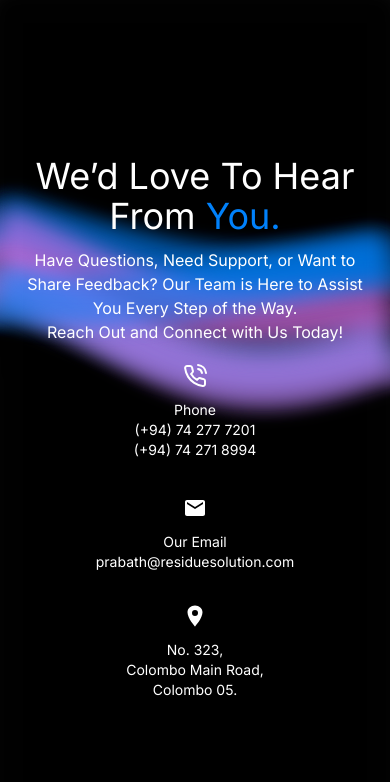
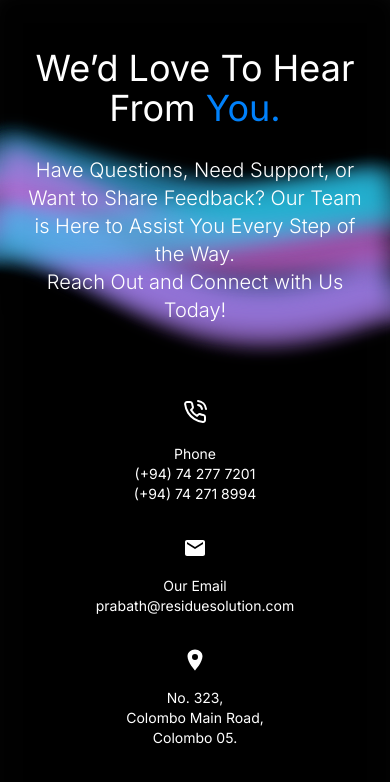
Before and after one commit to Lahiru-911/Residue-Web-React-TailwindCss, a React (Vite) app: page / in a window 390 px wide. Shown: the top 782 px of the page. Built offline with nearby package versions, Linux system fonts and the light colour scheme.

Commit message:
with responsive

```diff
--- a/src/Components/Footer/SubFooter.jsx
+++ b/src/Components/Footer/SubFooter.jsx
@@ -23,6 +23,7 @@ const SubFooter = () => {
                 className="text-black hover:text-[#0081FB]"
               >
                 (+94) 74 277 7201
+                (+94) 74 271 8994
               </a>
             </p>
             <address className="not-italic text-black hover:text-[#0081FB]">
--- a/src/Components/ui/wavy-background.tsx
+++ b/src/Components/ui/wavy-background.tsx
@@ -1,3 +1,4 @@
+"use client";
 import { cn } from "../../lib/utils";
 import React, { useEffect, useRef, useState } from "react";
 import { createNoise3D } from "simplex-noise";
@@ -12,18 +13,10 @@ export const WavyBackground = ({
   blur = 10,
   speed = "fast",
   waveOpacity = 0.5,
-  canvasWidth = "100%",   // Set width as prop, default to 100%
-  canvasHeight = "100vh", // Set height as prop, default to 100% viewport height
   ...props
 }) => {
   const noise = createNoise3D();
-  let w,
-    h,
-    nt,
-    i,
-    x,
-    ctx,
-    canvas;
+  let w, h, nt, i, x, ctx, canvas;
   const canvasRef = useRef(null);
 
   const getSpeed = () => {
@@ -40,28 +33,24 @@ export const WavyBackground = ({
   const init = () => {
     canvas = canvasRef.current;
     ctx = canvas.getContext("2d");
-
-    // Set canvas width and height to custom or default values
-    w = ctx.canvas.width = typeof canvasWidth === "number" ? canvasWidth : window.innerWidth;
-    h = ctx.canvas.height = typeof canvasHeight === "number" ? canvasHeight : window.innerHeight;
-
+    w = ctx.canvas.width = window.innerWidth;
+    h = ctx.canvas.height = window.innerHeight;
     ctx.filter = `blur(${blur}px)`;
     nt = 0;
-
     window.onresize = function () {
-      w = ctx.canvas.width = typeof canvasWidth === "number" ? canvasWidth : window.innerWidth;
-      h = ctx.canvas.height = typeof canvasHeight === "number" ? canvasHeight : window.innerHeight;
+      w = ctx.canvas.width = window.innerWidth;
+      h = ctx.canvas.height = window.innerHeight;
       ctx.filter = `blur(${blur}px)`;
     };
     render();
   };
 
   const waveColors = colors ?? [
-    "#0081FB",
+    "#38bdf8",
     "#818cf8",
     "#c084fc",
     "#e879f9",
-    "#0081FB",
+    "#22d3ee",
   ];
 
   const drawWave = (n) => {
@@ -72,7 +61,7 @@ export const WavyBackground = ({
       ctx.strokeStyle = waveColors[i % waveColors.length];
       for (x = 0; x < w; x += 5) {
         var y = noise(x / 800, 0.3 * i, nt) * 100;
-        ctx.lineTo(x, y + h * 0.35); // adjust for height, currently at 35% of the container
+        ctx.lineTo(x, y + h * 0.275); // adjust for height, currently at 50% of the container
       }
       ctx.stroke();
       ctx.closePath();
@@ -97,32 +86,31 @@ export const WavyBackground = ({
 
   const [isSafari, setIsSafari] = useState(false);
   useEffect(() => {
-    // Special support for Safari.
+    // I'm sorry but I have got to support it on safari.
     setIsSafari(
       typeof window !== "undefined" &&
-      navigator.userAgent.includes("Safari") &&
-      !navigator.userAgent.includes("Chrome")
+        navigator.userAgent.includes("Safari") &&
+        !navigator.userAgent.includes("Chrome")
     );
   }, []);
 
   return (
     <div
-      className={cn("relative flex flex-col items-center justify-center", containerClassName)}
-      style={{ width: canvasWidth, height: canvasHeight }}  // Set size for container as well
+      className={cn(
+        "h-screen w-full relative overflow-hidden", // Responsive classes for height and width
+        containerClassName
+      )}
+      {...props}
     >
       <canvas
         className="absolute inset-0 z-0"
         ref={canvasRef}
         id="canvas"
         style={{
-          width: canvasWidth,   // Set custom width for canvas
-          height: canvasHeight, // Set custom height for canvas
           ...(isSafari ? { filter: `blur(${blur}px)` } : {}),
         }}
       ></canvas>
-      <div className={cn("relative z-10", className)} {...props}>
-        {children}
-      </div>
+      <div className={cn("relative z-10", className)}>{children}</div>
     </div>
   );
 };
--- a/src/WavyBackgroundDemo.jsx
+++ b/src/WavyBackgroundDemo.jsx
@@ -5,34 +5,51 @@ import { IoLocationSharp } from "react-icons/io5";
 
 export function WavyBackgroundDemo() {
   return (
-    <WavyBackground className="font-normal text-center text-white font-inter">
-      <p className="m-3 text-4xl md:text-5xl lg:text-8xl">
+    <WavyBackground className="font-normal text-white font-inter">
+      <div className="text-center">
+        <p className="mt-12 text-4xl sm:text-6xl md:text-6xl lg:text-8xl md:mt-28">
           We’d Love To Hear From <a className="text-[#0081FB]">You.</a>
         </p>
 
-      <p className="m-3 text-base md:text-lg">
+        <p className="p-3 m-4 text-xl font-light sm:p-5 sm:m-8 sm:text-xl md:text-3xl">
           Have Questions, Need Support, or Want to Share Feedback? Our Team is
           Here to Assist You Every Step of the Way.
           <br />
           Reach Out and Connect with Us Today!
         </p>
+      </div>
 
-      <div className="grid gap-8 lg:gap-20 md:grid-cols-3 sm:grid-cols-1">
-        <div className="flex flex-col items-center gap-3 md:items-start">
-          <FiPhoneCall className="mt-2 text-2xl" />
-          <p className="text-sm text-center md:text-left md:text-base">
+      {/* Flex container for contact details */}
+      <div className="flex flex-col items-center justify-between gap-8 mx-5 mt-16 md:flex-row sm:mx-10 md:mx-20 md:mt-28 md:gap-0">
+
+        {/* Phone section */}
+        <div className="flex flex-col items-center gap-5 text-center md:items-start md:text-left md:flex-row">
+          <FiPhoneCall className="text-2xl sm:text-3xl" />
+          <p className="text-sm sm:text-base">
             Phone
             <br />
+            <a
+              href="tel:(+94) 74 277 7201"
+              className="text-white hover:text-[#0081FB]"
+            >
               (+94) 74 277 7201
+            </a>
             <br />
+            <a
+              href="tel:(+94) 74 271 8994"
+              className="text-white hover:text-[#0081FB]"
+            >
               (+94) 74 271 8994
+            </a>
           </p>
         </div>
 
-        <div className="flex flex-col items-center gap-3 md:items-start">
-          <MdEmail className="mt-1 text-2xl" />
-          <p className="text-sm text-center md:text-left md:text-base">
-            Our Email <br />
+        {/* Email section */}
+        <div className="flex flex-col items-center gap-4 text-center md:items-start md:text-left md:flex-row">
+          <MdEmail className="text-2xl sm:text-3xl" />
+          <p className="text-sm sm:text-base">
+            Our Email
+            <br />
             <a
               className="text-white hover:text-[#0081FB]"
               href="mailto:prabath@residuesolution.com"
@@ -42,21 +59,25 @@ export function WavyBackgroundDemo() {
           </p>
         </div>
 
-        <div className="flex flex-col items-center gap-3 md:items-start">
-          <IoLocationSharp className="text-2xl" />
-          <address className="text-sm not-italic text-center md:text-base md:text-left">
+        {/* Location section */}
+        <div className="flex flex-col items-center gap-4 text-center md:items-start md:text-left md:flex-row">
+          <IoLocationSharp className="text-2xl sm:text-3xl" />
+          <address className="text-sm sm:text-base">
             <a
-              className="text-white hover:text-[#0081FB]"
+              className="text-white hover:text-[#0081FB] not-italic"
               href="https://maps.app.goo.gl/bnu6oNjbhpJUdtbEA"
               target="_blank"
               rel="noopener noreferrer"
             >
-              <p>No. 323,</p>
-              <p>Colombo Main Road,</p>
-              <p>Colombo 05.</p>
+              No. 323,
+              <br />
+              Colombo Main Road,
+              <br />
+              Colombo 05.
             </a>
           </address>
         </div>
+
       </div>
     </WavyBackground>
   );
```
Lines whose indentation alone changed are shown as unchanged.
